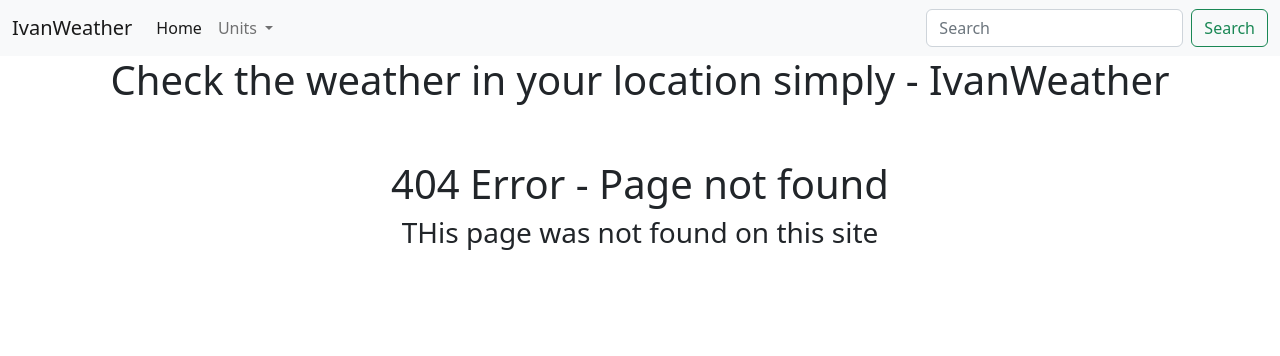
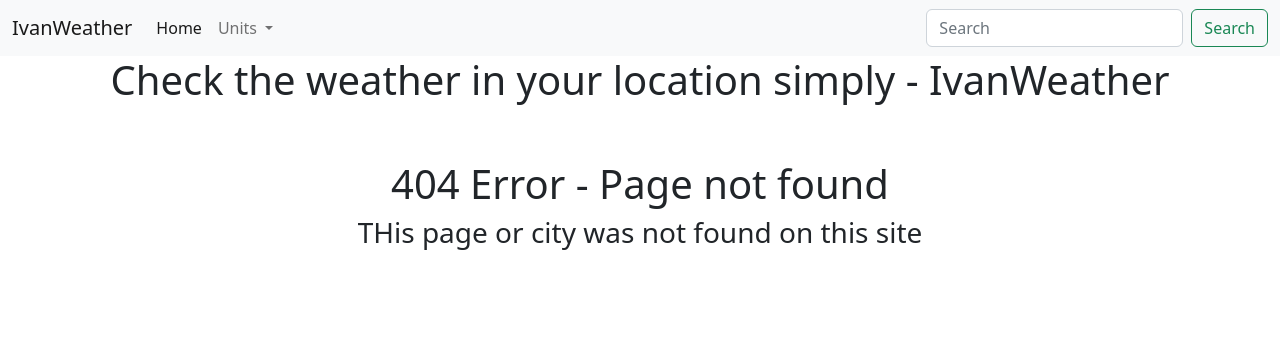
Before and after one commit to Imperatore1003/ivanweather, a Flask app: template templates/404.html in a window 1280 px wide. Shown: the top 356 px of the page. Run offline with Flask 2, Linux system fonts and the light colour scheme; the template is opened without the code that fills it, so the values that code supplies are empty; some libraries are stand-ins or nearby versions.

Commit message:
Change text of the 404 error page

```diff
--- a/templates/404.html
+++ b/templates/404.html
@@ -8,5 +8,5 @@
     <br>
     <br>
     <h1 style="text-align: center;">404 Error - Page not found</h1>
-    <h3 style="text-align: center;">THis page was not found on this site</h3>
+    <h3 style="text-align: center;">THis page or city was not found on this site</h3>
 {% endblock %}
```
